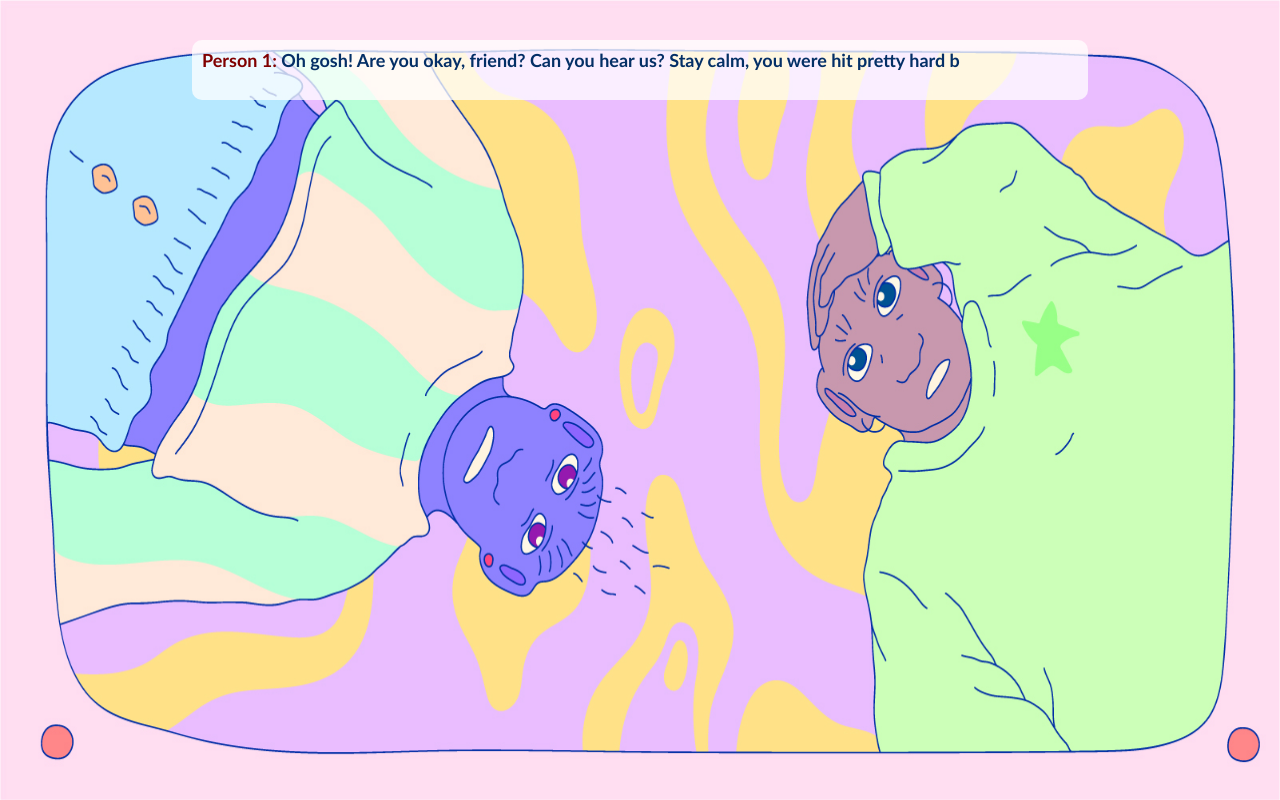
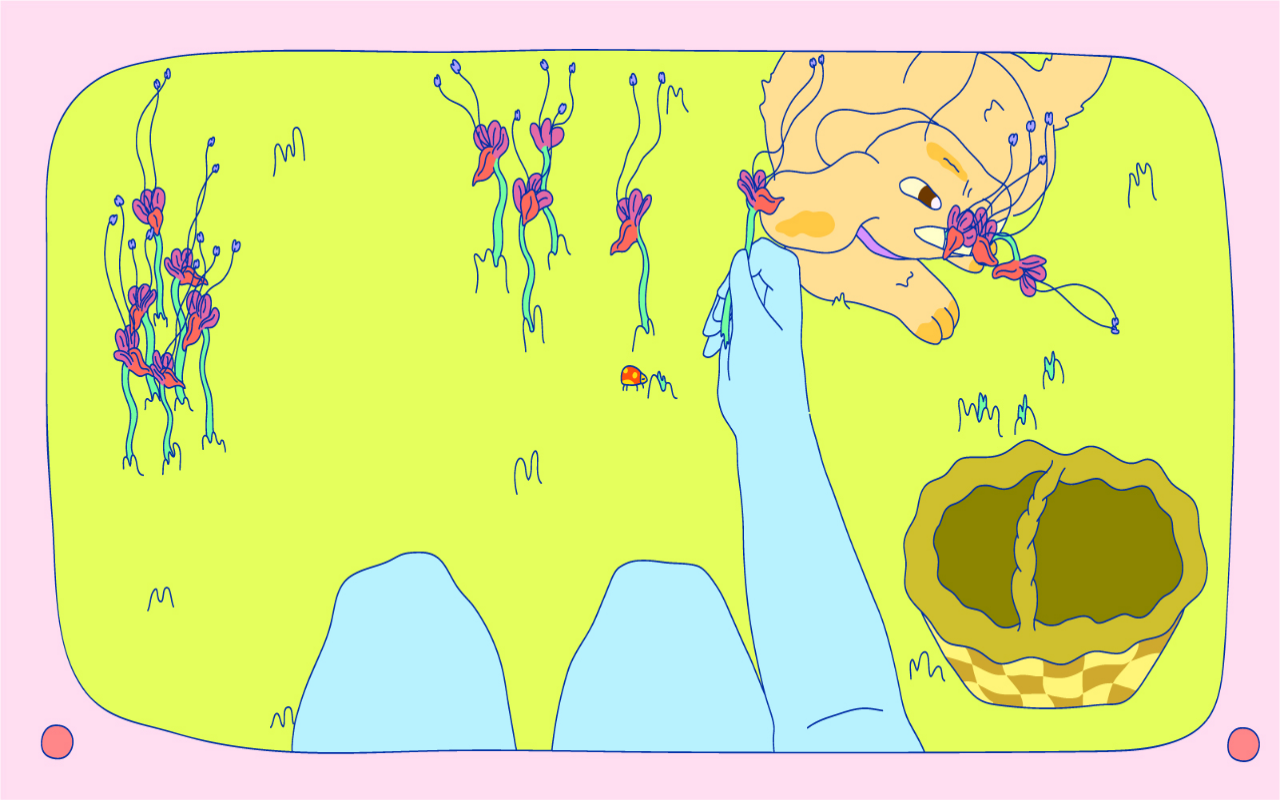
Before and after one commit to DJUMI/underbelly-wtf, a React (Create React App) app: page /utopia/2H10_14 in a window 1280 px wide. Built offline with nearby package versions, Linux system fonts and the light colour scheme.

Commit message:
couple bug fixes

```diff
--- a/src/components/utopia/co_op/pages/Page8C.js
+++ b/src/components/utopia/co_op/pages/Page8C.js
@@ -11,8 +11,8 @@ const Page8C = () => {
             <Dialogue
                 theme='utopia'
                 messages={[
-                    { speaker: 'Housemate', message: 'That was kind of the purpose of the Giant Purge, to forget. Ha Ha.' },
-                    { speaker: '', message: 'But we were just finishing up our flatmate meeting which we’ll forgive you for missing this time. But could you go out to the garden to grab us a tomato? Friend here is going to make us pasta for dinner!' }
+                    { speaker: 'Housemate', message: 'That was kind of the purpose of the Giant Purge, to forget. Ha ha.' },
+                    { speaker: '', message: 'We were just finishing up our flatmate meeting which we’ll forgive you for missing this time. But could you go out to the garden to grab us a tomato? Friend here is going to make us pasta for dinner!' }
                 ]}
             />
             <LinkButton title='bug' link='/utopia/9C' top='81vh' left='38.5vw' width='10vw' />
--- a/src/components/utopia/hospital/pages/Page2H10_14.js
+++ b/src/components/utopia/hospital/pages/Page2H10_14.js
@@ -3,42 +3,91 @@ import React, { useContext, useEffect, useState } from 'react';
 import { Dialogue } from '../../../common';
 import { Context as AudioContext } from '../../../../context/AudioContext';
 
-import bg10 from '../../../../assets/images/utopia/hospital/2H10_UTOPIA.jpg'
-import bg11 from '../../../../assets/images/utopia/hospital/2H11_UTOPIA.jpg'
-import bg12 from '../../../../assets/images/utopia/hospital/2H12_UTOPIA.jpg'
-import bg13 from '../../../../assets/images/utopia/hospital/2H13_UTOPIA.jpg'
-import bg13_bubble from '../../../../assets/images/utopia/hospital/2H13_UTOPIA_BUBBLE.jpg'
-import bg14 from '../../../../assets/images/utopia/hospital/2H14_UTOPIA.jpg'
+import bg6 from '../../../../assets/images/utopia/hospital/2H6_UTOPIA.jpg'
+import bg7 from '../../../../assets/images/utopia/hospital/2H7_UTOPIA.jpg'
+import bg8 from '../../../../assets/images/utopia/hospital/2H8_UTOPIA.jpg'
+import bg9 from '../../../../assets/images/utopia/hospital/2H9_UTOPIA.jpg'
+import bg10 from '../../../../assets/images/utopia/hospital/2H10_UTOPIA.jpg';
+import bg11 from '../../../../assets/images/utopia/hospital/2H11_UTOPIA.jpg';
+import bg12 from '../../../../assets/images/utopia/hospital/2H12_UTOPIA.jpg';
+import bg13 from '../../../../assets/images/utopia/hospital/2H13_UTOPIA.jpg';
+import bg13_bubble from '../../../../assets/images/utopia/hospital/2H13_UTOPIA_BUBBLE.jpg';
+import bg14 from '../../../../assets/images/utopia/hospital/2H14_UTOPIA.jpg';
 
 
 const Page2H10_14 = () => {
-    const [activePanel, setActivePanel] = useState(10);
-    const { startSong } = useContext(AudioContext);
+    const [activePanel, setActivePanel] = useState(6);
+    const { startSong, stopSong } = useContext(AudioContext);
 
     useEffect(() => {
+        startSong('track2H5');
+
+        setTimeout(() => {
+            setActivePanel(7);
+        }, 10000);
+
+        setTimeout(() => {
+            setActivePanel(8);
+        }, 20000);
+
+        setTimeout(() => {
+            setActivePanel(9);
+        }, 30000);
+
+        setTimeout(() => {
+            setActivePanel(10);
+        }, 40000);
+
         setTimeout(() => {
             setActivePanel(11);
-        }, 15000);
+        }, 59000);
 
         setTimeout(() => {
             setActivePanel(12);
-        }, 23000);
+        }, 69000);
 
         setTimeout(() => {
             setActivePanel(13);
+            stopSong();
             startSong('track2H13');
-        }, 36000);
+        }, 82000);
 
         setTimeout(() => {
             setActivePanel(14);
-        }, 44000);
+
+        }, 92000);
     }, []);
+
+    const render2H6 = () => (
+        <div className={`page--transition ${activePanel === 6 ? 'active' : ''}`}>
+            <img className='page__image' src={bg6} alt='Companion sending out an alert signal' />
+        </div>
+    );
+
+    const render2H7 = () => (
+        <div className={`page--transition ${activePanel === 7 ? 'active' : ''}`}>
+            <img className='page__image' src={bg7} alt='Companion sending out an alert signal' />
+        </div>
+    );
+
+    const render2H8 = () => (
+        <div className={`page--transition ${activePanel === 8 ? 'active' : ''}`}>
+            <img className='page__image' src={bg8} alt='Companion sending out an alert signal' />
+        </div>
+    );
+
+    const render2H9 = () => (
+        <div className={`page--transition ${activePanel === 9 ? 'active' : ''}`}>
+            <img className='page__image' src={bg9} alt='Companion sending out an alert signal' />
+        </div>
+    );
 
     const render2H10 = () => (
         <div className={`page--transition ${activePanel === 10 ? 'active' : ''}`}>
             <img className='page__image' src={bg10} alt='Two people staring down at you from above' />
             <Dialogue
                 theme='utopia'
+                startDelay={41000}
                 messages={[
                     { speaker: 'Person 1', message: 'Oh gosh! Are you okay, friend? Can you hear us? Stay calm, you were hit pretty hard by our ball.' },
                     { speaker: 'Person 2', message: 'Your companion has already contacted the ambulance, friend. We’ll wait with you until they arrive.' },
@@ -58,6 +107,7 @@ const Page2H10_14 = () => {
             <img className='page__image' src={bg12} alt='Two people conversing above' />
             <Dialogue
                 theme='utopia'
+                startDelay={70000}
                 messages={[
                     { speaker: 'Person 1', message: 'Did you know that ambulances used to cost money?' },
                     { speaker: 'Person 2', message: 'I thought that was a rumor? Why would they charge you for an accident you didn’t cause? And who would pay?' },
@@ -80,11 +130,12 @@ const Page2H10_14 = () => {
             <img className='page__image' src={bg14} alt='Nurse popping head into room' />
             <Dialogue
                 theme='utopia'
+                startDelay={93000}
                 messages={[
                     { speaker: 'Nurse', message: 'Still going or all done?' }
                 ]}
                 responses={[
-                    { link: '/utopia/2H15', message: '"It\'s done!"'}
+                    { link: '/utopia/2H15', message: '"It\'s done!"' }
                 ]}
             />
         </div>
@@ -92,6 +143,10 @@ const Page2H10_14 = () => {
 
     return (
         <div className='page'>
+            {render2H6()}
+            {render2H7()}
+            {render2H8()}
+            {render2H9()}
             {render2H10()}
             {render2H11()}
             {render2H12()}
--- a/src/components/utopia/hospital/pages/Page2H16_20.js
+++ b/src/components/utopia/hospital/pages/Page2H16_20.js
@@ -16,7 +16,7 @@ const Page2H16_20 = () => {
     useEffect(() => {
         setTimeout(() => {
             setActivePanel(17);
-        }, 8000);
+        }, 10000);
 
         setTimeout(() => {
             setActivePanel(18);
@@ -24,7 +24,7 @@ const Page2H16_20 = () => {
 
         setTimeout(() => {
             setActivePanel(19);
-        }, 32000);
+        }, 35000);
 
         setTimeout(() => {
             setActivePanel(20);
--- a/src/components/utopia/hospital/pages/Page2H1_4.js
+++ b/src/components/utopia/hospital/pages/Page2H1_4.js
@@ -12,15 +12,15 @@ const Page2H1_4 = () => {
     useEffect(() => {
         setTimeout(() => {
             setActivePanel(2);
-        }, 5000);
+        }, 7000);
 
         setTimeout(() => {
             setActivePanel(3);
-        }, 10000);
+        }, 14000);
 
         setTimeout(() => {
             setActivePanel(4);
-        }, 20000);
+        }, 23000);
     }, []);
 
     const render2H1 = () => (
@@ -46,6 +46,7 @@ const Page2H1_4 = () => {
             <img className='page__image' src={bg3} alt='Nurse exiting the room' />
             <Dialogue
                 theme='utopia'
+                startDelay={15000}
                 messages={[
                     { speaker: 'Nurse', message: 'Alright, I\'ll be right outside the door. Click start on the remote when you\'re ready.' },
                 ]}
--- a/src/components/utopia/hospital/pages/Page2H5.js
+++ b/src/components/utopia/hospital/pages/Page2H5.js
@@ -15,7 +15,7 @@ const Page2H5 = () => {
     return (
         <div className='page'>
             <img className='page__image' src={bg} alt='Sitting in grass with companion' />
-            <LinkButton title='flower' link='/utopia/2H6' top='20vh' left='47vw' width='10vw' />
+            <LinkButton title='flower' link='/utopia/2H10_14' top='20vh' left='47vw' width='10vw' />
         </div>
     );
 };
--- a/src/components/utopia/nature/pages/Page2L_1.js
+++ b/src/components/utopia/nature/pages/Page2L_1.js
@@ -10,7 +10,7 @@ const Page2L_1 = () => {
 
     useEffect(() => {
         setShowBubble(true);
-        setTimeout(() => setShowButton(true), 7000)
+        setTimeout(() => setShowButton(true), 5000)
     }, []);
 
     const renderButton = () => (
--- a/src/components/utopia/nature/pages/Page2L_2.js
+++ b/src/components/utopia/nature/pages/Page2L_2.js
@@ -1,24 +1,39 @@
 import React, { useEffect, useState } from 'react';
 
 import { BackButton } from '../../../common';
-import bg from '../../../../assets/images/utopia/nature/2L2_UTOPIA.jpg'
-import bg_bubble from '../../../../assets/images/utopia/nature/2L2_UTOPIA_BUBBLE.jpg'
+import bg from '../../../../assets/images/utopia/nature/2L2_UTOPIA_BUBBLE.jpg'
 
 const Page2L_2 = () => {
-    const [showBubble, setShowBubble] = useState(false);
     const [showButton, setShowButton] = useState(false);
+    const [zoom, setZoom] = useState(0);
 
     useEffect(() => {
-        setShowBubble(true);
-        setTimeout(() => setShowButton(true), 3000)
+        setTimeout(() => setShowButton(true), 6000);
+        setTimeout(() => setZoom(1), 3000);
+        setTimeout(() => setZoom(2), 4000);
+        setTimeout(() => setZoom(3), 4500);
+        setTimeout(() => setZoom(0), 5500);
     }, []);
+
+    const renderImage = () => {
+        switch (zoom) {
+            case 0:
+                return <img className={'page__image'} src={bg} alt='Close up of deer with camera for an eye' />
+            case 1:
+                return <img className={'page__image zoom'} src={bg} alt='Close up of deer with camera for an eye' />
+            case 2:
+                return <img className={'page__image zoomer'} src={bg} alt='Close up of deer with camera for an eye' />
+            case 3:
+                return <img className={'page__image zoomest'} src={bg} alt='Close up of deer with camera for an eye' />
+            default:
+                return null
+        }
+    }
 
     return (
         <div className='page'>
-            <img className='page__image' src={bg} alt='Close up of deer with camera for an eye' />
-            <div className={`page--slow ${showBubble ? 'active' : ''}`}>
-                <img className='page__image' src={bg_bubble} alt='Close up of deer with camera for an eye and a thought bubble' />
-            </div>
+            {renderImage()}
+            {/* <img className={`page__image ${zoom ? 'zoom' : ''}`} src={bg} alt='Close up of deer with camera for an eye' /> */}
             {showButton ? <BackButton link='/utopia/1L' theme='utopia' /> : null}
         </div>
     );
--- a/src/stylesheets/output.css
+++ b/src/stylesheets/output.css
@@ -39,6 +39,33 @@ p {
   left: 0;
   height: 100%;
   width: 100%;
+}
+
+.page__image.zoom {
+  position: absolute;
+  top: 0;
+  left: 0;
+  height: 100%;
+  width: 100%;
+  transform: scale(1.5);
+}
+
+.page__image.zoomer {
+  position: absolute;
+  top: 20vh;
+  left: 10vw;
+  height: 100%;
+  width: 100%;
+  transform: scale(2.5);
+}
+
+.page__image.zoomest {
+  position: absolute;
+  top: 55vh;
+  left: 35vw;
+  height: 100%;
+  width: 100%;
+  transform: scale(4);
 }
 
 /**************** modal ******************/
```
Also changed, not shown: src/stylesheets/input.scss (+27 -0 lines), 1 other file (tests, documents, lock files or other folders).
